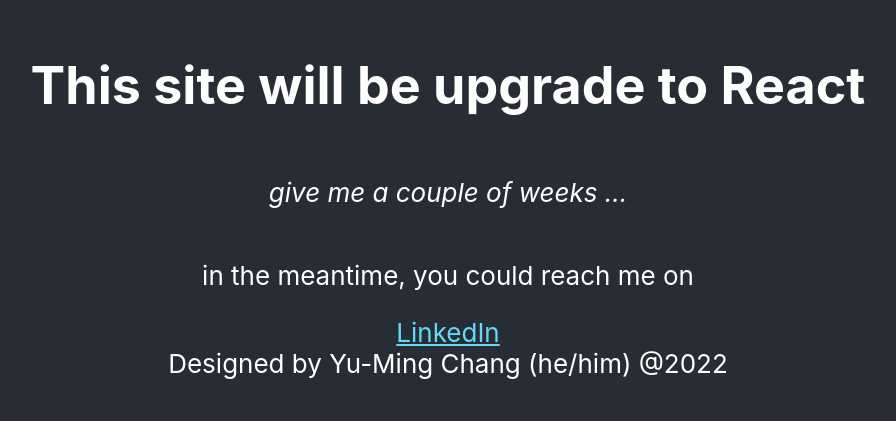
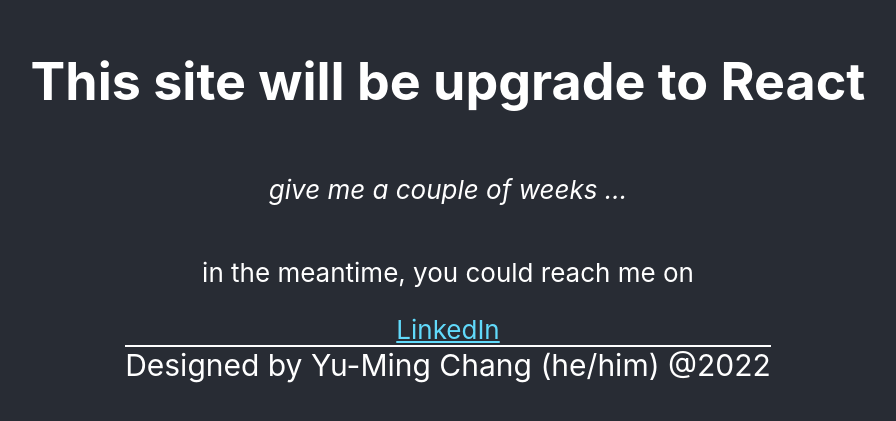
Before and after one commit to yumingchang1991/personal-portfolio, a React (Create React App) app: page / in a window 1280 px wide. Shown: the part 201-622 px from the top of the page, without its empty margins (192-1088 px from the left). Built offline with nearby package versions, Linux system fonts and the light colour scheme.

Commit message:
chane css style from Footer to .Author. Footer element is removed in last push

```diff
--- a/src/Footer.css
+++ b/src/Footer.css
@@ -1,4 +1,4 @@
-footer {
+.Author {
     /* BOX MODEL */
     margin-inline: auto;
     border-top: 2px solid white;
```
